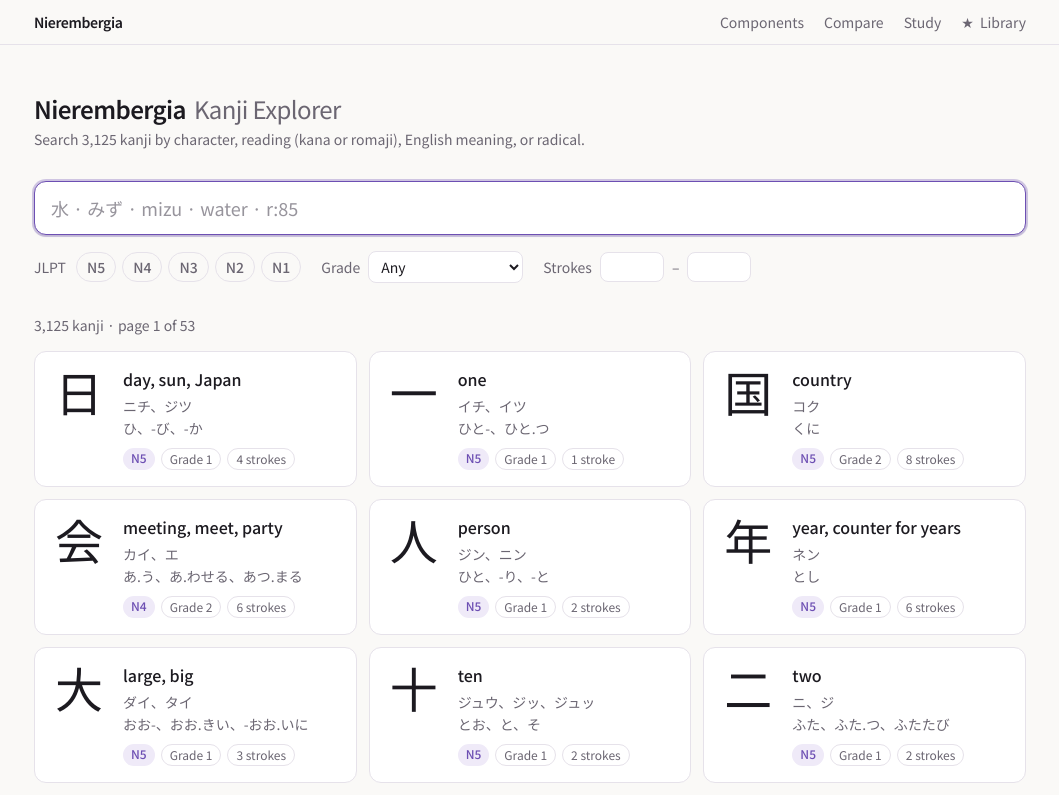
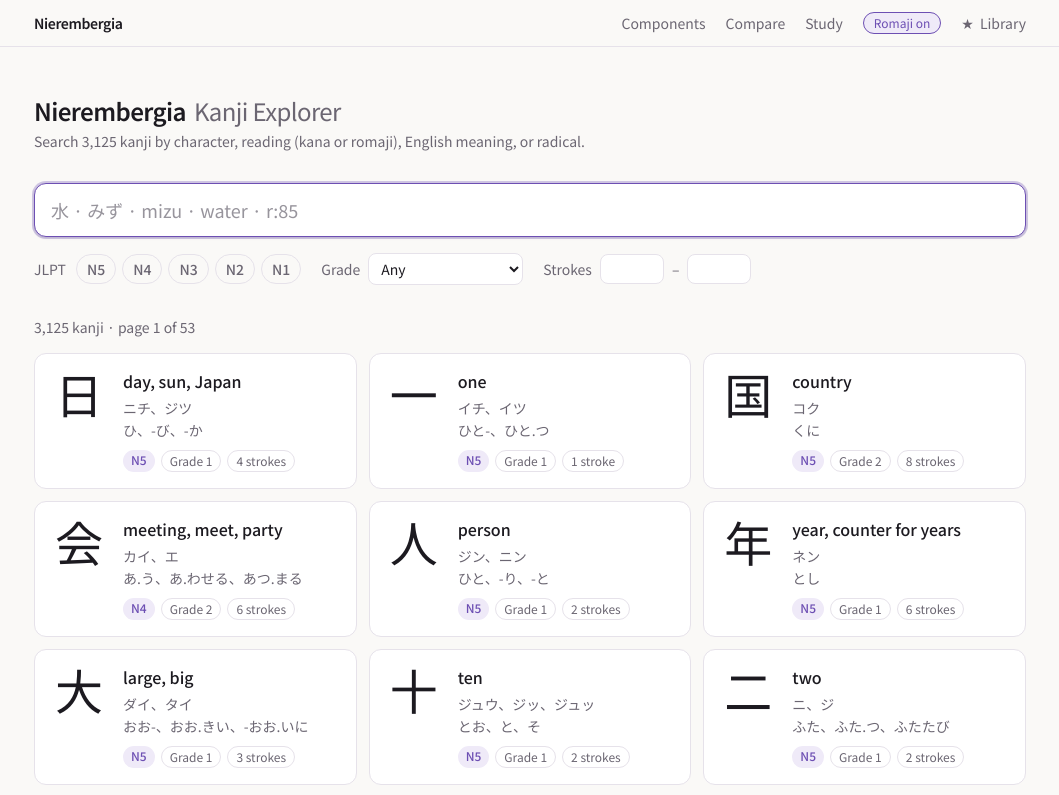
Before and after one commit to Rebisco-Biscuit/Nierembergia, a Next.js app: page / in a window 1280 px wide. Shown: the top 795 px of the page, without its empty margins (110-1169 px from the left). Built offline with nearby package versions, Linux system fonts and the light colour scheme.

Commit message:
feat: Romaji component and header toggle
A Romaji on/off switch in the header, on by default and remembered per browser. An inline script in <head> applies a saved "off" before the first paint; a CSS rule hides every romaji hint at once.

```diff
--- a/src/app/globals.css
+++ b/src/app/globals.css
@@ -95,6 +95,11 @@ body {
   }
 }
 
+/* The header's Romaji toggle hides every romaji hint at once. */
+[data-romaji="off"] .romaji {
+  display: none;
+}
+
 /* Japanese text should never be synthesised into faux bold/italic. */
 :lang(ja) {
   font-synthesis: none;
--- a/src/app/layout.tsx
+++ b/src/app/layout.tsx
@@ -1,6 +1,7 @@
 import type { Metadata } from "next";
 import { Noto_Sans_JP, Noto_Serif_JP } from "next/font/google";
 import { SiteHeader } from "@/components/SiteHeader";
+import { ROMAJI_INIT_SCRIPT } from "@/lib/romaji-pref";
 import "./globals.css";
 
 // CJK fonts are large; let the browser fetch only the glyphs it needs.
@@ -27,8 +28,14 @@ export default function RootLayout({ children }: LayoutProps<"/">) {
   return (
     <html
       lang="en"
+      data-romaji="on"
+      // The init script below may switch data-romaji before React hydrates.
+      suppressHydrationWarning
       className={`${notoSans.variable} ${notoSerif.variable} h-full antialiased`}
     >
+      <head>
+        <script dangerouslySetInnerHTML={{ __html: ROMAJI_INIT_SCRIPT }} />
+      </head>
       <body className="min-h-full flex flex-col font-sans">
         <SiteHeader />
         {children}
--- /dev/null
+++ b/src/components/Romaji.tsx
@@ -0,0 +1,13 @@
+import { romaji } from "@/lib/romaji";
+
+/**
+ * Romaji for a kana reading, shown next to it. Hidden everywhere at once when
+ * the header's Romaji toggle is off (see `[data-romaji="off"]` in globals.css).
+ */
+export function Romaji({ reading, className = "" }: { reading: string; className?: string }) {
+  return (
+    <span lang="en" className={`romaji text-muted ${className}`}>
+      {romaji(reading)}
+    </span>
+  );
+}
--- /dev/null
+++ b/src/components/RomajiToggle.tsx
@@ -0,0 +1,39 @@
+"use client";
+
+import { useSyncExternalStore } from "react";
+import { ROMAJI_EVENT as EVENT, ROMAJI_KEY } from "@/lib/romaji-pref";
+
+const read = () => document.documentElement.getAttribute("data-romaji") !== "off";
+const subscribe = (onChange: () => void) => {
+  window.addEventListener(EVENT, onChange);
+  return () => window.removeEventListener(EVENT, onChange);
+};
+
+function setRomaji(on: boolean) {
+  document.documentElement.setAttribute("data-romaji", on ? "on" : "off");
+  try {
+    localStorage.setItem(ROMAJI_KEY, on ? "on" : "off");
+  } catch {
+    // Not persisted; still applies for this page view.
+  }
+  window.dispatchEvent(new Event(EVENT));
+}
+
+/** Header switch for showing romaji under kana readings. On by default. */
+export function RomajiToggle() {
+  const on = useSyncExternalStore(subscribe, read, () => true);
+  return (
+    <button
+      type="button"
+      role="switch"
+      aria-checked={on}
+      onClick={() => setRomaji(!on)}
+      title={on ? "Hide romaji under kana readings" : "Show romaji under kana readings"}
+      className={`rounded-full border px-2.5 py-0.5 text-xs transition-colors ${
+        on ? "border-accent bg-accent-soft text-accent" : "border-border text-muted hover:text-foreground"
+      }`}
+    >
+      Romaji {on ? "on" : "off"}
+    </button>
+  );
+}
--- a/src/components/SiteHeader.tsx
+++ b/src/components/SiteHeader.tsx
@@ -1,6 +1,7 @@
 "use client";
 
 import Link from "next/link";
+import { RomajiToggle } from "./RomajiToggle";
 import { useLibrary } from "./useLibrary";
 
 export function SiteHeader() {
@@ -23,6 +24,7 @@ export function SiteHeader() {
           <Link href="/study" className="text-muted hover:text-foreground">
             Study
           </Link>
+          <RomajiToggle />
           <Link href="/library" className="flex items-center gap-1.5 text-muted hover:text-foreground">
             <span aria-hidden>★</span> Library
             {count > 0 && (
--- /dev/null
+++ b/src/lib/romaji-pref.ts
@@ -0,0 +1,8 @@
+// The "show romaji" preference, stored per browser and applied as
+// `data-romaji` on <html>. Shared by the root layout (server) and the toggle.
+
+export const ROMAJI_KEY = "nierembergia:romaji";
+export const ROMAJI_EVENT = "nierembergia:romaji";
+
+/** Runs in <head> before the first paint, so a saved "off" never flashes romaji in. */
+export const ROMAJI_INIT_SCRIPT = `(function(){try{if(localStorage.getItem("${ROMAJI_KEY}")==="off")document.documentElement.setAttribute("data-romaji","off")}catch(e){}})()`;
```
